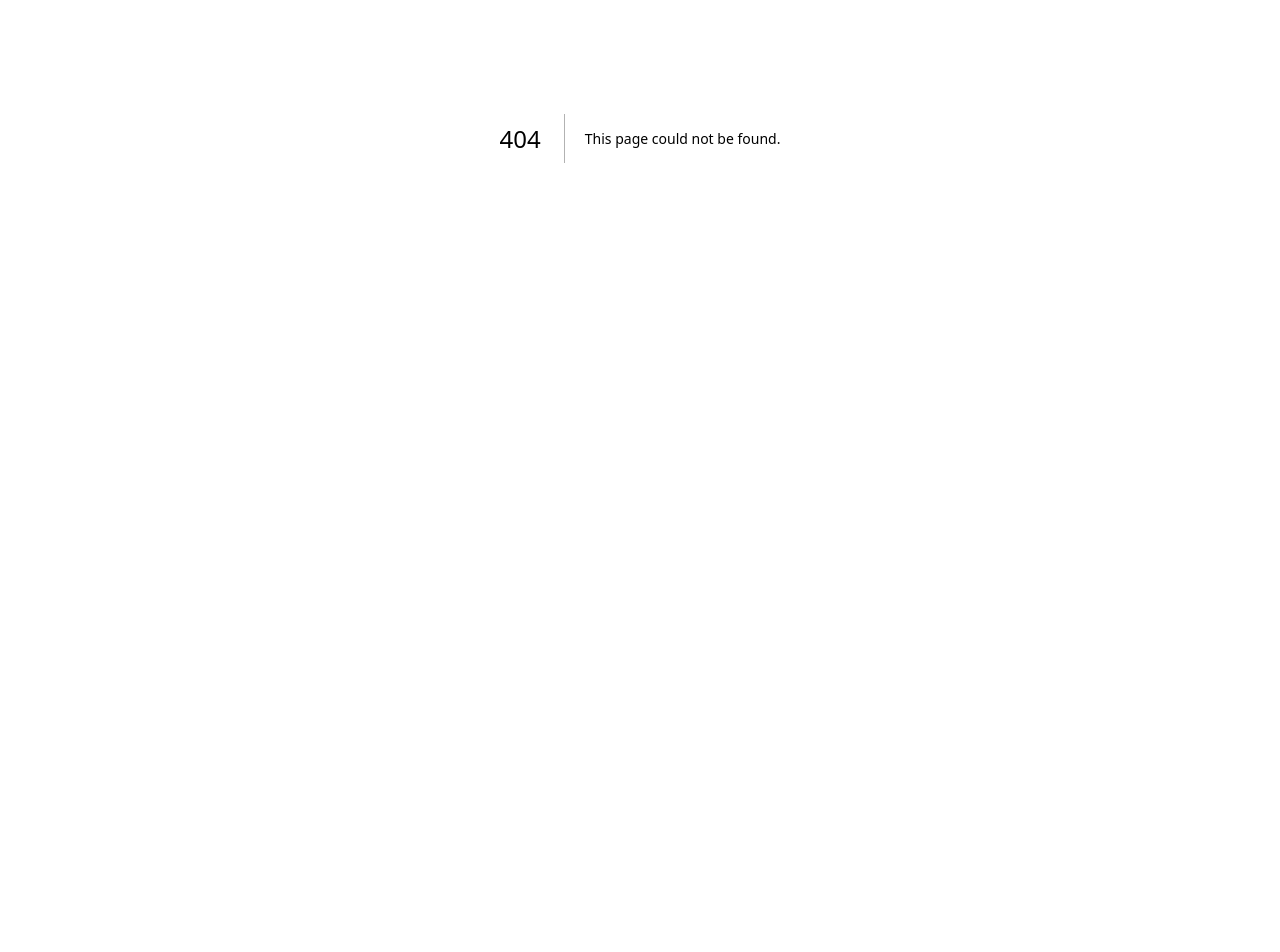
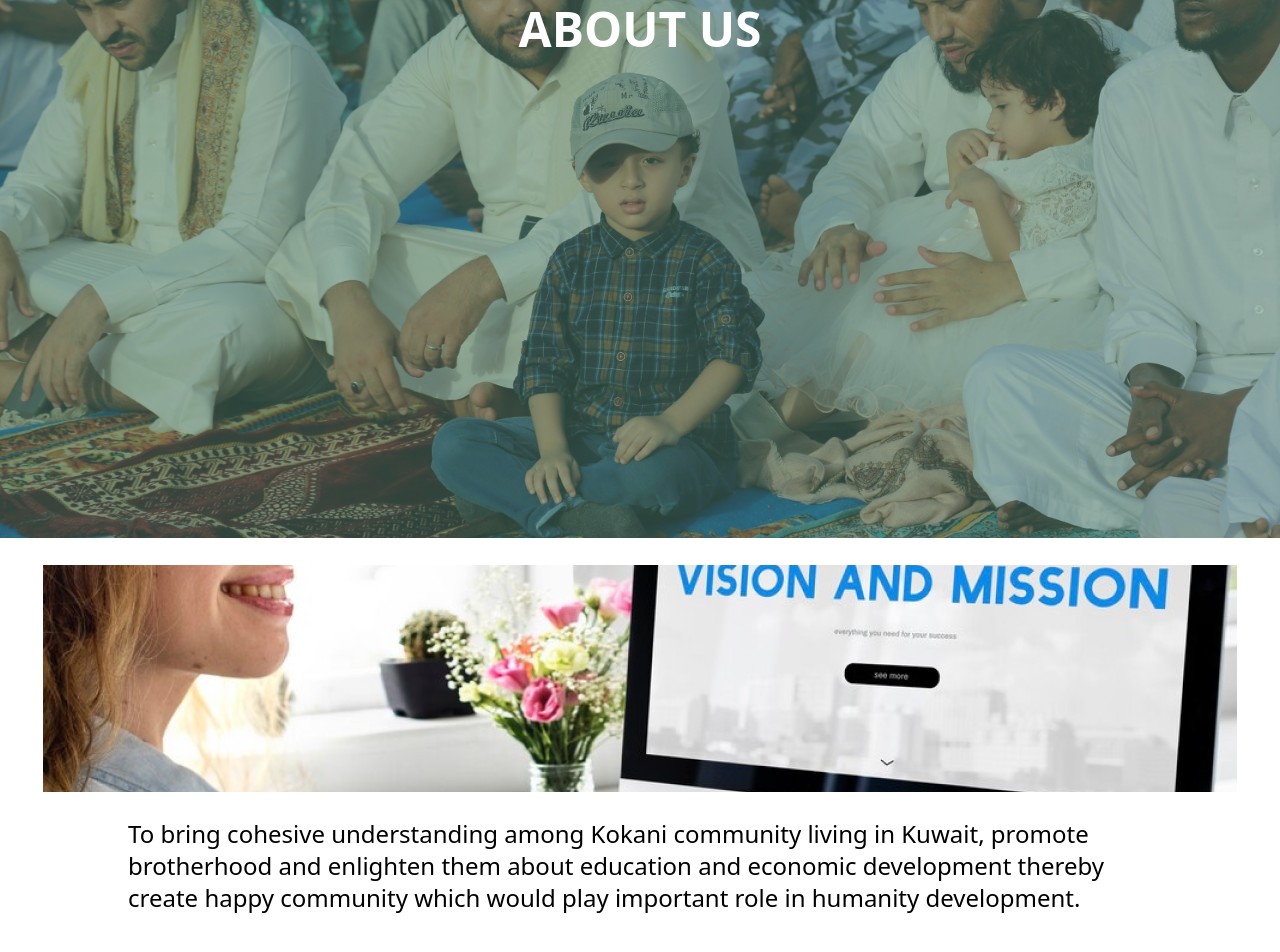
Before and after one commit to Harsh12304/KWS, a Next.js app: page /about/vision-mission in a window 1280 px wide. Before the commit this address had no page. Shown: the part 262-1214 px from the top of the page. Before the commit the page ends 800 px from the top, so only its background shows below. Built offline with nearby package versions, Linux system fonts and the light colour scheme.

Commit message:
changes byharsh

```diff
--- a/src/app/about/president-message/page.jsx
+++ b/src/app/about/president-message/page.jsx
@@ -1,6 +1,7 @@
 'use client'
 import React from 'react';
 import Navbar from '@/components/layouts/navbar/Navbar';
+import AboutHero from '@/components/aboutUs/about-hero/About-Hero'
 import PresidentMessage from '@/components/aboutUs/president-message/president-message';
 import Footer from '@/components/layouts/footer/Footer';
 
@@ -8,6 +9,7 @@ function page() {
     return (
       <>
         <Navbar/>
+        <AboutHero />
         <PresidentMessage/>
         <Footer/>
 
--- /dev/null
+++ b/src/app/about/vision-mission/page.jsx
@@ -0,0 +1,21 @@
+'use client'
+import React from 'react';
+import Navbar from '@/components/layouts/navbar/Navbar';
+import AboutHero from '@/components/aboutUs/about-hero/About-Hero'
+import VisionMission from '@/components/aboutUs/vision-mission/Vision-Mission';
+import Footer from '@/components/layouts/footer/Footer';
+
+
+
+const Page = () => {
+  return (
+    <div>
+        <Navbar />
+        <AboutHero />
+        <VisionMission />
+        <Footer />
+    </div>
+  )
+}
+
+export default Page;
--- a/src/app/page.jsx
+++ b/src/app/page.jsx
@@ -6,7 +6,7 @@ import Partners from "@/components/home/partners/Partners";
 import Footer from "@/components/layouts/footer/Footer";
 import Story from "@/components/home/story/Story";
 import Team from "@/components/team/Team";
-import Mission from "@/components/home/mission-vision/Mission-Vision";
+import Mission from "@/components/home/vision-mission/Vision-Mission";
 
 
 
--- /dev/null
+++ b/src/components/aboutUs/vision-mission/Vision-Mission.jsx
@@ -0,0 +1,26 @@
+import React from 'react';
+
+const VisionMission = () => {
+  return (
+    <div className='w-full h-screen mt-[120px]  ' >
+        <div className='image w-full h-10 flex items-center justify-center mb-[120px] ' >
+            <img src="/vision.png" alt="vission" />
+        </div>
+
+        <div className=' flex items-center justify-center ml-[10vw] mr-[10vw] mb-[120px] ' >
+            <p className=' text-2xl flex items-center justify-evenly ' >
+            To bring cohesive understanding among Kokani community living in Kuwait, promote
+             brotherhood and enlighten them about education and economic development thereby
+              create happy community which would play important role in humanity development.
+            </p>
+        </div>
+
+        <div className=' grid-cols-3  ' >
+
+        </div>
+
+    </div>
+  )
+}
+
+export default VisionMission;
```
Also changed, not shown: package.json (+7 -2 lines), public/vision.png (added), src/components/home/vision-mission/Vision-Mission.jsx (renamed from src/components/home/mission-vision/Mission-Vision.jsx), 1 other file (tests, documents, lock files or other folders).
